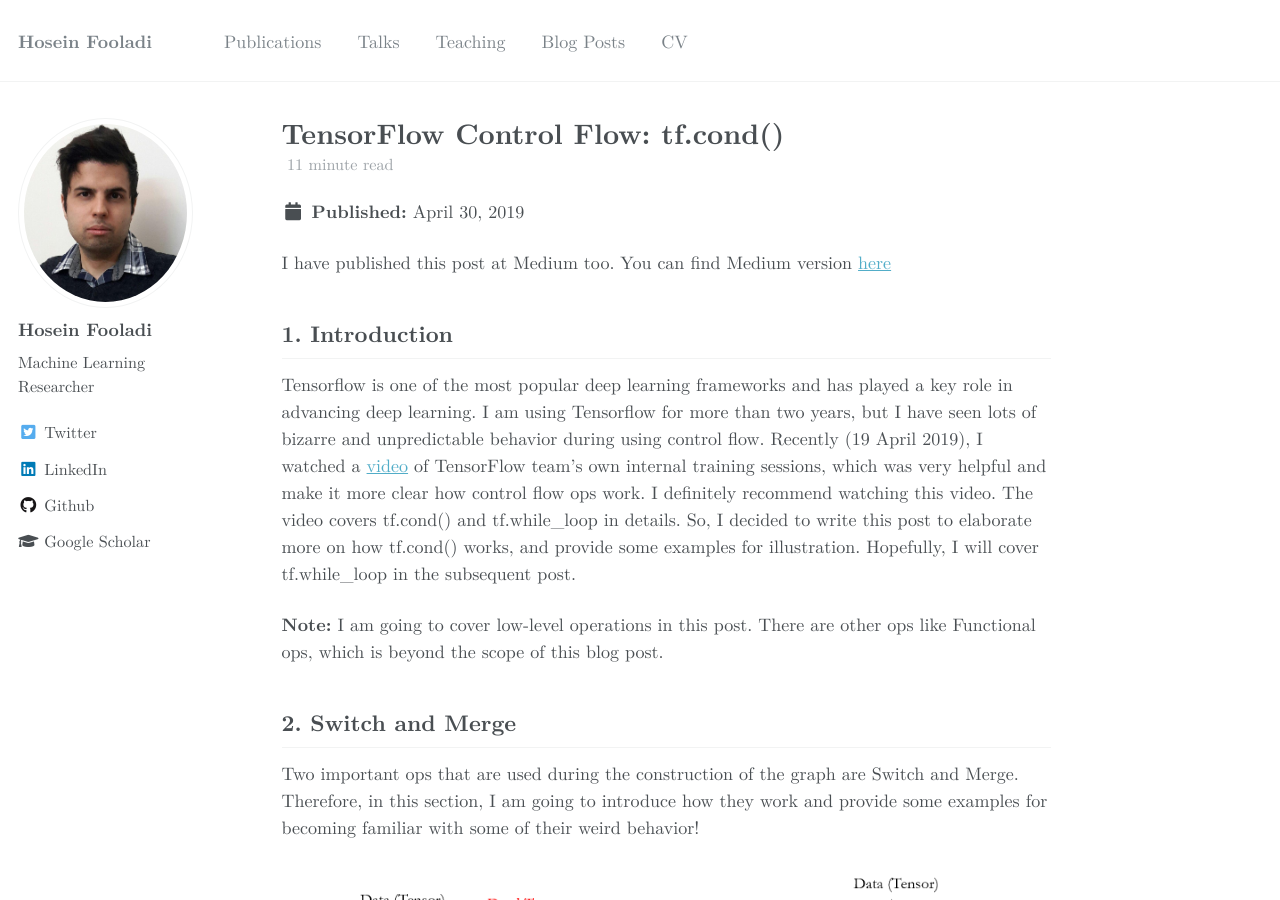
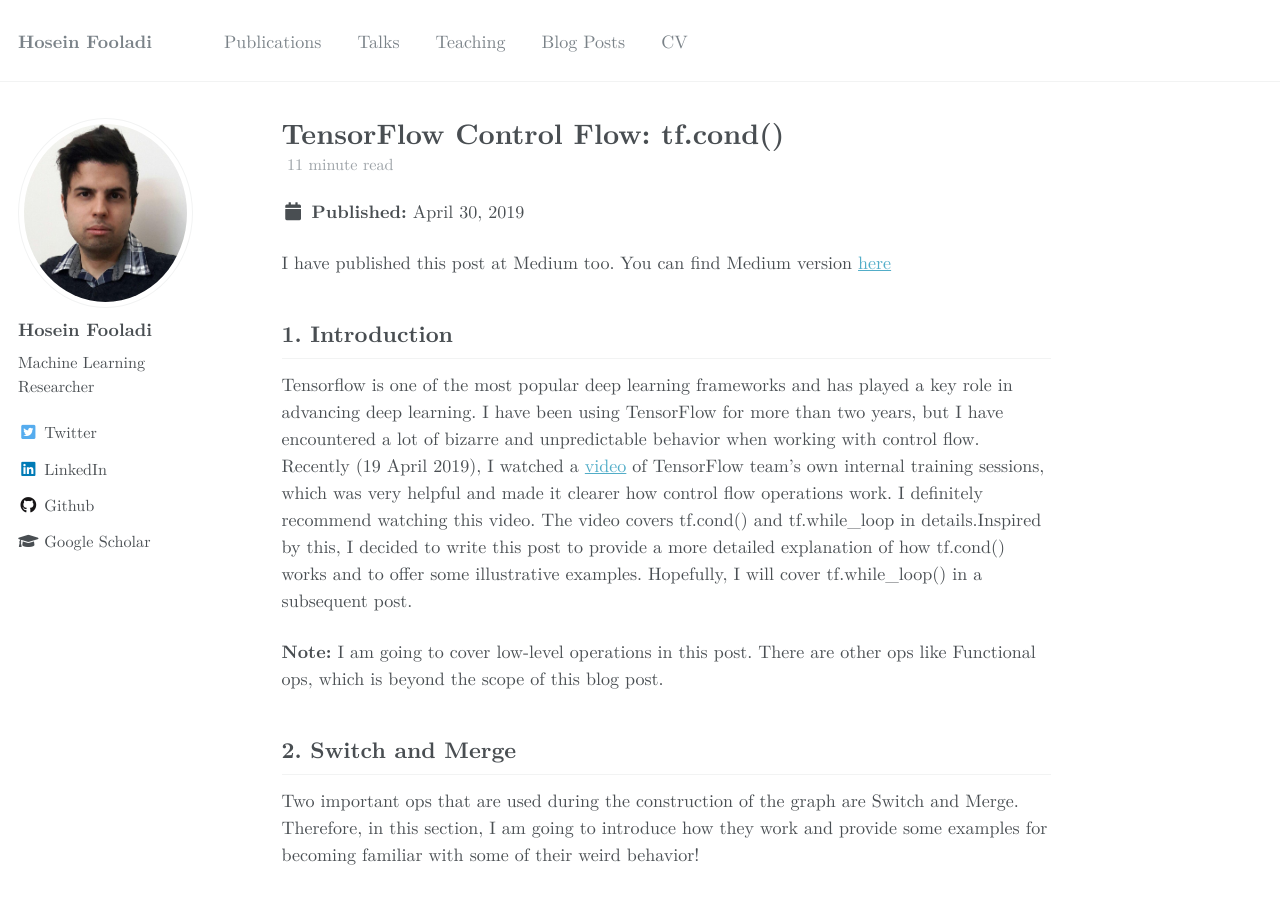
Before and after one commit to HFooladi/HFooladi.github.io, a Jekyll site: the page built from _posts/2019-05-01-TensorFlow_Condition.md, in a window 1280 px wide and 900 px high. Built offline with Jekyll 4.4.1, drawn with Linux system fonts in a browser that asks for light colours; some web fonts are replaced; comment, search, counter and statistics services are not loaded.

Commit message:
paraphrase the tensorflow post a little bit

```diff
--- a/_posts/2019-05-01-TensorFlow_Condition.md
+++ b/_posts/2019-05-01-TensorFlow_Condition.md
@@ -13,11 +13,10 @@ I have published this post at Medium too. You can find Medium version [here](htt
 ## 1. Introduction
 
 Tensorflow is one of the most popular deep learning frameworks and has played a key role in advancing deep learning.
-I am using Tensorflow for more than two years, but I have seen lots of bizarre and unpredictable behavior during using control flow.
+ I have been using TensorFlow for more than two years, but I have encountered a lot of bizarre and unpredictable behavior when working with control flow.
 Recently (19 April 2019), I watched a [video](https://www.youtube.com/watch?v=IzKXEbpT9Lg&list=PLQY2H8rRoyvzIuB8rZXs7pfyjiSUs8Vza&index=2&t=900s) of
-TensorFlow team’s own internal training sessions, which was very helpful and make it more clear how control flow ops work. I definitely recommend watching this video.
-The video covers tf.cond() and tf.while_loop in details. So, I decided to write this post to elaborate more on how tf.cond() works, and
-provide some examples for illustration. Hopefully, I will cover tf.while_loop in the subsequent post.
+TensorFlow team’s own internal training sessions, which was very helpful and made it clearer how control flow operations work. I definitely recommend watching this video.
+The video covers tf.cond() and tf.while_loop in details.Inspired by this, I decided to write this post to provide a more detailed explanation of how tf.cond() works and to offer some illustrative examples. Hopefully, I will cover tf.while_loop() in a subsequent post.
 
 **Note:** I am going to cover low-level operations in this post. There are other ops like Functional ops, which is beyond the scope of this blog post.
 
```
